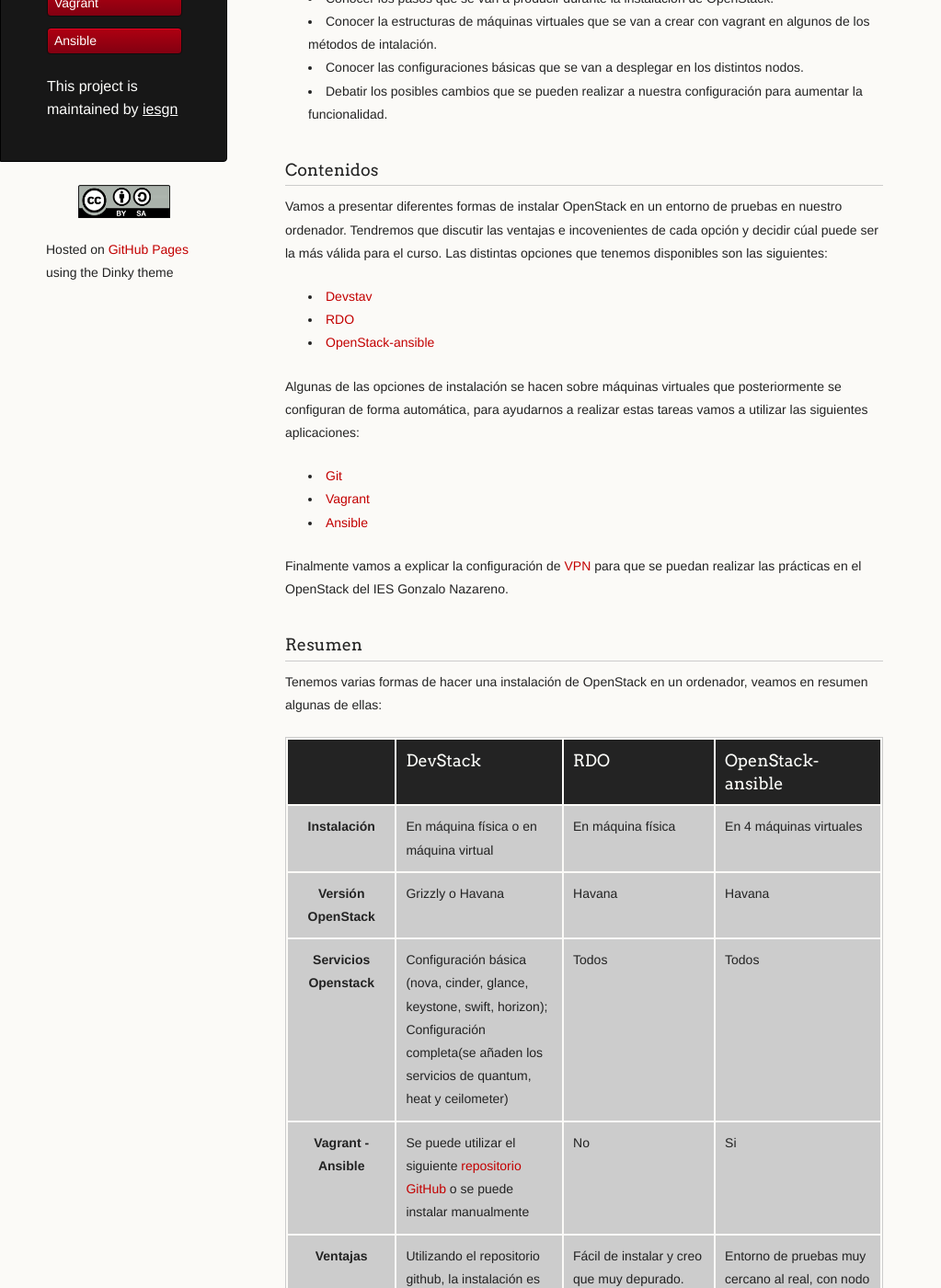
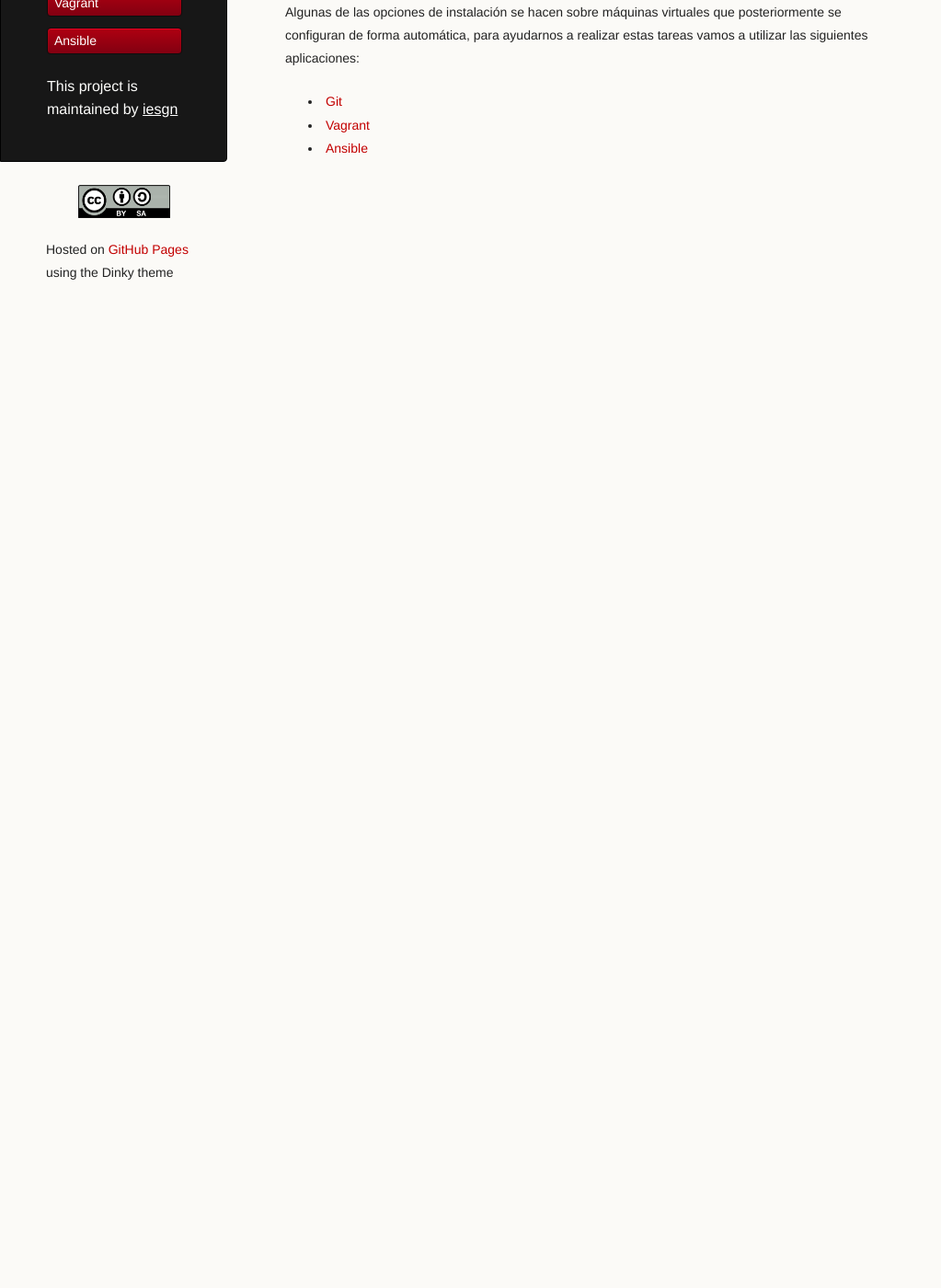
Before and after one commit to iesgn/cloud, a Jekyll site: the page built from curso/u2/index.md, in a window 1280 px wide and 1400 px high, scrolled down 270 px. Shown: the whole window at 92% size, without its empty margins (0-1023 px from the left). Built offline with Jekyll 4.4.1, drawn with Linux system fonts in a browser that asks for light colours; after the commit the page ends 900 px from its top, so only the background shows below that; some of the changed text lies outside the part shown.

Commit message:
Modificando menú de u2

```diff
--- a/curso/u2/index.md
+++ b/curso/u2/index.md
@@ -3,42 +3,13 @@ layout: blog
 tittle: Implantación de la infraestructura de prueba OpenStack
 menu:
   - Unidad 2
-  - Aplicaciones
 ---
 ###Objetivos
 
-* Estudiar las distintas formas para implantar OpenStack como infraestructura de prueba.
-* Implantar la infraestructura de openstack que vamos a usar durante el curso.
-* Conocer los pasos que se van a producir durante la instalación de OpenStack.
-* Conocer la estructuras de máquinas virtuales que se van a crear con vagrant en algunos de los métodos de intalación.
-* Conocer las configuraciones básicas que se van a desplegar en los distintos nodos.
-* Debatir los posibles cambios que se pueden realizar a nuestra configuración para aumentar la funcionalidad.
-
 ###Contenidos
-
-Vamos a presentar diferentes formas de instalar OpenStack en un entorno de pruebas en nuestro ordenador. Tendremos que discutir las ventajas e incovenientes de cada opción y decidir cúal puede ser la más válida para el curso. Las distintas opciones que tenemos disponibles son las siguientes:
-
-* [Devstav](devstack)
-* [RDO](rdo)
-* [OpenStack-ansible](openstack-ansible)
 
 Algunas de las opciones de instalación se hacen sobre máquinas virtuales que posteriormente se configuran de forma automática, para ayudarnos a realizar estas tareas vamos a utilizar las siguientes aplicaciones:
 
 * [Git](git)
 * [Vagrant](vagrant)
 * [Ansible](ansible)
-
-Finalmente vamos a explicar la configuración de [VPN](vpn) para que se puedan realizar las prácticas en el OpenStack del IES Gonzalo Nazareno.
-
-###Resumen
-
-Tenemos varias formas de hacer una instalación de OpenStack en un ordenador, veamos en resumen algunas de ellas:
-
-|     |DevStack|RDO|OpenStack-ansible|
-|:---:|--------|---|-----------------|
-|**Instalación**|En máquina física o en máquina virtual|En máquina física|En 4 máquinas virtuales|
-|**Versión OpenStack**|Grizzly o Havana|Havana|Havana|
-|**Servicios Openstack**|Configuración básica (nova, cinder, glance, keystone, swift, horizon); Configuración completa(se añaden los servicios de quantum, heat y ceilometer)|Todos|Todos|
-|**Vagrant - Ansible**|Se puede utilizar el siguiente [repositorio GitHub](https://github.com/xiaohanyu/vagrant-ansible-devstack) o se puede instalar manualmente|No|Si|
-|**Ventajas**|Utilizando el repositorio github, la instalación es muy sencilla. Se puede instalar grizzly o havana, y se puede hacer una configuración básica o una completa|Fácil de instalar y creo que muy depurado. Buen rendimiento. Puede ser perfecto para un entorno de pruebas|Entorno de pruebas muy cercano al real, con nodo de red, nodo de almacenamiento, etc. Es muy adecuado para luego pasarlo a entorno real|
-|**Incovenientes**|No es totalmente real porque el controlador tiene todos los componentes. La instalación sobre una máquina virtual ofrece menos rendimiento, lo ideal instalarlo sobre una máquina física|No es totalmente real porque el controlador tiene todos los componentes (incluso compute). No sé lo difícil que puede ser modificarlo para un entorno real|Al utilizarse sobre MVs tiene peor rendimiento y es más exigente en cuanto a requisitos de Hardware|
```
Also changed, not shown: curso/u2/ansible.md (+0 -1 lines), curso/u2/devstack.md (+0 -1 lines), curso/u2/git.md (+0 -1 lines), curso/u2/practica_ansible.md (+0 -1 lines), curso/u2/practica_vagrant.md (+0 -1 lines).
